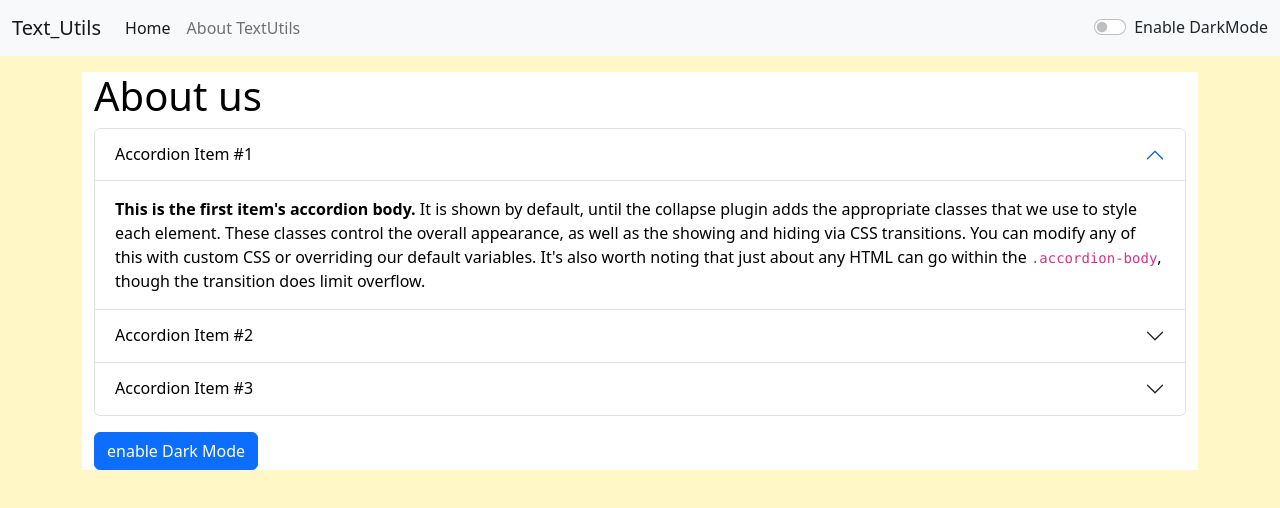
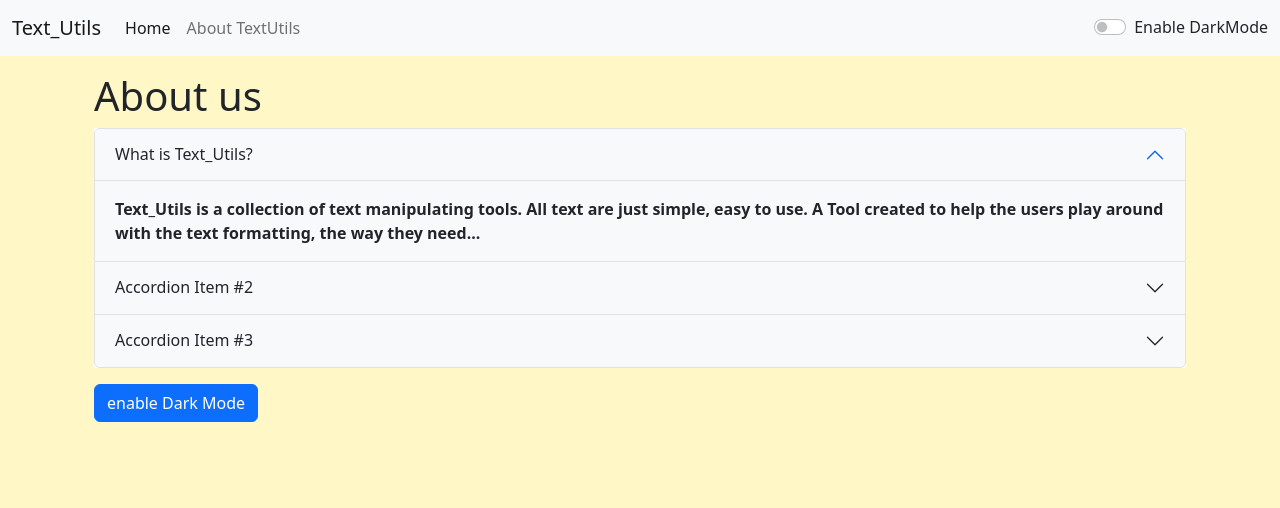
Before and after one commit to SanketSarmalkar/TextUtils, a React (Create React App) app: page /#/about in a window 1280 px wide. Shown: the top 508 px of the page. Built offline with nearby package versions, Linux system fonts and the light colour scheme.

Commit message:
about Page mode

```diff
--- a/src/App.js
+++ b/src/App.js
@@ -52,7 +52,8 @@ function App() {
           mode={mode}
           Alert={showAlert}
         />} />
-          <Route exact path="/about" element={<About />} />
+          <Route exact path="/about" element={<About
+          mode={mode}/>} />
         </Routes>
 
       </div>
--- a/src/components/About.js
+++ b/src/components/About.js
@@ -29,41 +29,41 @@ export default function About(props) {
     }
 
   return (
-    <div className="container" style={myStyle}>
+    <div className={`container bg-${(props.mode==="dark")?"dark":"#F8F0E3" } text-${(props.mode==="light")?"dark":"light"}`} /*style={myStyle}*/>
         <h1>About us</h1>
-      <div className="accordion" id="accordionExample" style={myStyle}>
-  <div className="accordion-item">
-    <h2 className="accordion-header" id="headingOne">
-      <button className="accordion-button" type="button" style={myStyle} data-bs-toggle="collapse" data-bs-target="#collapseOne" aria-expanded="true" aria-controls="collapseOne">
-        Accordion Item #1
+      <div className={`accordion bg-${(props.mode==="dark")?"dark":"#F8F0E3" }`} id="accordionExample" style={myStyle}>
+  <div className={`accordion-item bg-${(props.mode==="dark")?"dark":"light"} `}>
+    <h2 className={`accordion-header `} id="headingOne">
+      <button className={`accordion-button bg-${(props.mode)} text-${(props.mode==="light")?"dark":"light"}`} type="button" /*style={myStyle}*/ data-bs-toggle="collapse" data-bs-target="#collapseOne" aria-expanded="true" aria-controls="collapseOne">
+        What is Text_Utils?
       </button>
     </h2>
-    <div id="collapseOne" className="accordion-collapse collapse show" aria-labelledby="headingOne" data-bs-parent="#accordionExample">
-      <div className="accordion-body" style={myStyle} >
-        <strong>This is the first item's accordion body.</strong> It is shown by default, until the collapse plugin adds the appropriate classes that we use to style each element. These classes control the overall appearance, as well as the showing and hiding via CSS transitions. You can modify any of this with custom CSS or overriding our default variables. It's also worth noting that just about any HTML can go within the <code>.accordion-body</code>, though the transition does limit overflow.
+    <div id="collapseOne" className={`accordion-collapse collapse show `} aria-labelledby="headingOne" data-bs-parent="#accordionExample">
+      <div className={`accordion-body bg-${(props.mode==="dark")?"dark":"light"} text-${(props.mode==="light")?"dark":"light"}`} /*style={myStyle}*/ >
+        <strong>Text_Utils is a collection of text manipulating tools. All text are just simple, easy to use. A Tool created to help the users play around with the text formatting, the way they need...</strong>
       </div>
     </div>
   </div>
-  <div className="accordion-item">
+  <div className={`accordion-item bg-${props.mode} `}>
     <h2 className="accordion-header" id="headingTwo">
-      <button className="accordion-button collapsed" style={myStyle} type="button" data-bs-toggle="collapse" data-bs-target="#collapseTwo" aria-expanded="false" aria-controls="collapseTwo">
+      <button className={`accordion-button collapsed bg-${(props.mode)} text-${(props.mode==="light")?"dark":"light"}`} /*style={myStyle}*/ type="button" data-bs-toggle="collapse" data-bs-target="#collapseTwo" aria-expanded="false" aria-controls="collapseTwo">
         Accordion Item #2
       </button>
     </h2>
     <div id="collapseTwo" className="accordion-collapse collapse" aria-labelledby="headingTwo" data-bs-parent="#accordionExample">
-      <div className="accordion-body">
+      <div className={`accordion-body bg-${(props.mode==="dark")?"dark":"light"} text-${(props.mode==="light")?"dark":"light"}`}>
         <strong>This is the second item's accordion body.</strong> It is hidden by default, until the collapse plugin adds the appropriate classes that we use to style each element. These classes control the overall appearance, as well as the showing and hiding via CSS transitions. You can modify any of this with custom CSS or overriding our default variables. It's also worth noting that just about any HTML can go within the <code>.accordion-body</code>, though the transition does limit overflow.
       </div>
     </div>
   </div>
-  <div className="accordion-item" style={myStyle}>
+  <div className={`accordion-item bg-${props.mode}`} /*style={myStyle}*/>
     <h2 className="accordion-header" id="headingThree">
-      <button className="accordion-button collapsed" style={myStyle} type="button" data-bs-toggle="collapse" data-bs-target="#collapseThree" aria-expanded="false" aria-controls="collapseThree">
+      <button className={`accordion-button collapsed bg-${(props.mode)} text-${(props.mode==="light")?"dark":"light"}`} /*style={myStyle}*/ type="button" data-bs-toggle="collapse" data-bs-target="#collapseThree" aria-expanded="false" aria-controls="collapseThree">
         Accordion Item #3
       </button>
     </h2>
     <div id="collapseThree" className="accordion-collapse collapse" aria-labelledby="headingThree" data-bs-parent="#accordionExample">
-      <div className="accordion-body" style={myStyle}>
+      <div className={`accordion-body bg-${(props.mode==="dark")?"dark":"light"} text-${(props.mode==="light")?"dark":"light"}`} /*style={myStyle}*/>
         <strong>This is the third item's accordion body.</strong> It is hidden by default, until the collapse plugin adds the appropriate classes that we use to style each element. These classes control the overall appearance, as well as the showing and hiding via CSS transitions. You can modify any of this with custom CSS or overriding our default variables. It's also worth noting that just about any HTML can go within the <code>.accordion-body</code>, though the transition does limit overflow.
       </div>
     </div>
```
